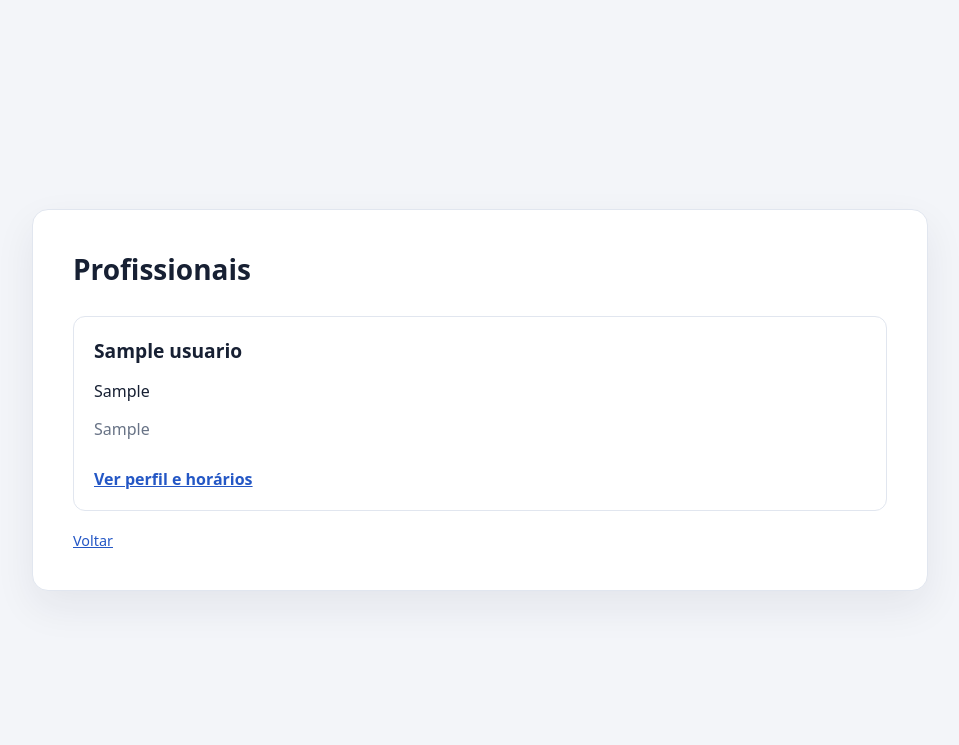
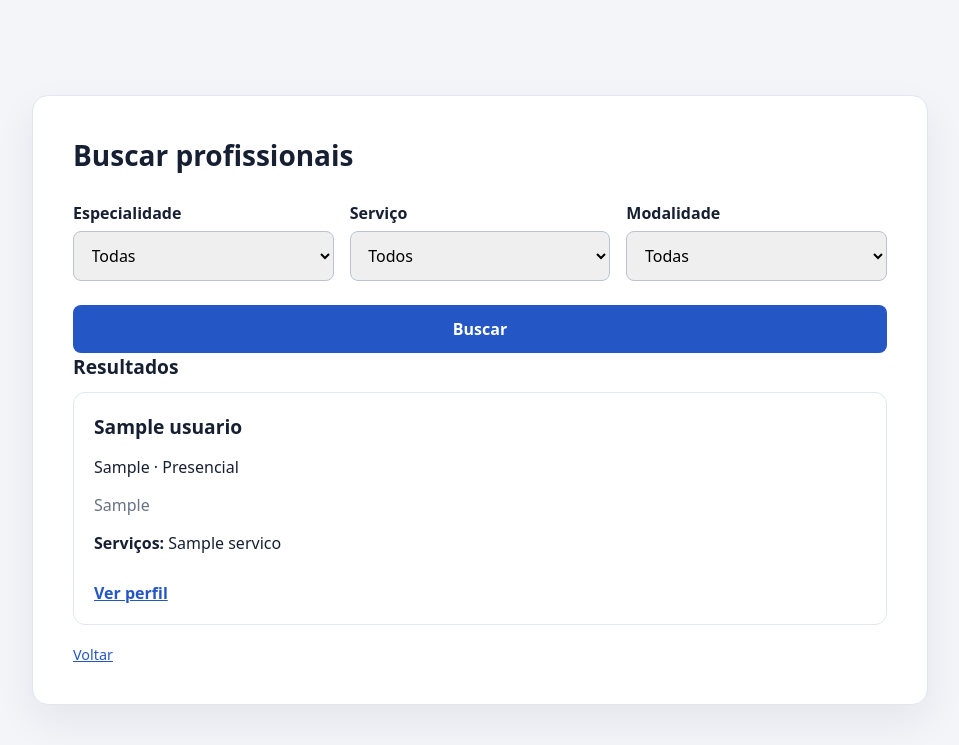
Before and after one commit to Projetos-de-Extensao/PBE_26.2_8002_I, a Django app: page /profissionais/ in a window 1280 px wide. Shown: the top 745 px of the page, without its empty margins (160-1119 px from the left). Run offline with Django 5.2, Linux system fonts and the light colour scheme; tables that the repository leaves empty hold one stand-in row (values such as "Sample post").

Commit message:
fiz a tela de busca dos profissionais

```diff
--- a/agendamento/admin.py
+++ b/agendamento/admin.py
@@ -92,6 +92,7 @@ class ProfissionalCreationForm(forms.ModelForm):
             "email",
             "nome",
             "especialidade",
+            "modalidade",
             "formacao",
             "apresentacao",
         )
@@ -117,6 +118,7 @@ class ProfissionalChangeForm(forms.ModelForm):
             "email",
             "nome",
             "especialidade",
+            "modalidade",
             "formacao",
             "apresentacao",
             "is_active",
@@ -127,8 +129,8 @@ class ProfissionalChangeForm(forms.ModelForm):
 class ProfissionalAdmin(admin.ModelAdmin):
     form = ProfissionalChangeForm
     add_form = ProfissionalCreationForm
-    list_display = ("nome", "email", "especialidade", "is_active")
-    list_filter = ("is_active", "especialidade")
+    list_display = ("nome", "email", "especialidade", "modalidade", "is_active")
+    list_filter = ("is_active", "especialidade", "modalidade")
     search_fields = ("nome", "email", "especialidade")
 
     def get_form(self, request, obj=None, **kwargs):
--- a/agendamento/models.py
+++ b/agendamento/models.py
@@ -125,7 +125,17 @@ class Cliente(Usuario):
 
 
 class Profissional(Usuario):
+    class Modalidade(models.TextChoices):
+        PRESENCIAL = "presencial", "Presencial"
+        ONLINE = "online", "Online"
+        HIBRIDO = "hibrido", "Híbrido"
+
     especialidade = models.CharField(max_length=150)
+    modalidade = models.CharField(
+        max_length=20,
+        choices=Modalidade.choices,
+        default=Modalidade.PRESENCIAL,
+    )
     formacao = models.TextField(blank=True)
     apresentacao = models.TextField(blank=True)
 
--- a/agendamento/templates/agendamento/base.html
+++ b/agendamento/templates/agendamento/base.html
@@ -35,6 +35,12 @@
 
       main.wide {
         width: min(100%, 56rem);
+      }
+
+      .filters-grid {
+        display: grid;
+        grid-template-columns: repeat(auto-fit, minmax(min(100%, 12rem), 1fr));
+        gap: 1rem;
       }
 
       h1 {
--- a/agendamento/templates/agendamento/cadastro.html
+++ b/agendamento/templates/agendamento/cadastro.html
@@ -8,7 +8,7 @@
       <div class="error" role="alert">{{ form.non_field_errors }}</div>
     {% endif %}
     {% for field in form %}
-      <div class="field"{% if field.name == "especialidade" %} id="especialidade-field"{% if form.data.papel != "profissional" %} hidden{% endif %}{% endif %}>
+      <div class="field"{% if field.name == "especialidade" or field.name == "modalidade" %} id="{{ field.name }}-field"{% if form.data.papel != "profissional" %} hidden{% endif %}{% endif %}>
         <label for="{{ field.id_for_label }}">{{ field.label }}</label>
         {{ field }}
         {% if field.errors %}
@@ -24,11 +24,14 @@
   <script>
     const papel = document.getElementById("id_papel");
     const especialidade = document.getElementById("especialidade-field");
+    const modalidade = document.getElementById("modalidade-field");
 
     function atualizarEspecialidade() {
       const profissional = papel.value === "profissional";
       especialidade.hidden = !profissional;
+      modalidade.hidden = !profissional;
       document.getElementById("id_especialidade").required = profissional;
+      document.getElementById("id_modalidade").required = profissional;
     }
 
     papel.addEventListener("change", atualizarEspecialidade);
--- a/agendamento/templates/agendamento/login.html
+++ b/agendamento/templates/agendamento/login.html
@@ -31,6 +31,7 @@
       <button type="submit">Entrar</button>
     </form>
     <nav class="options" aria-label="Opções de conta">
+      <a href="{% url 'profissionais' %}">Buscar profissionais</a>
       <a href="{% url 'cadastro' %}">Cadastrar</a>
       <a href="{% url 'password_reset' %}">Esqueci minha senha</a>
     </nav>
--- a/agendamento/templates/agendamento/profissional_list.html
+++ b/agendamento/templates/agendamento/profissional_list.html
@@ -1,26 +1,76 @@
 {% extends "agendamento/base.html" %}
-{% block title %}Profissionais{% endblock %}
+{% block title %}Buscar profissionais{% endblock %}
 {% block main_class %}wide{% endblock %}
 {% block content %}
-  <h1>Profissionais</h1>
+  <h1>Buscar profissionais</h1>
+  <form method="get" action="{% url 'profissionais' %}" aria-label="Filtros de busca">
+    <div class="filters-grid">
+      <div class="field">
+        <label for="id_especialidade">Especialidade</label>
+        <select id="id_especialidade" name="especialidade">
+          <option value="">Todas</option>
+          {% for especialidade in especialidades %}
+            <option value="{{ especialidade }}"{% if filtros.especialidade == especialidade %} selected{% endif %}>
+              {{ especialidade }}
+            </option>
+          {% endfor %}
+        </select>
+      </div>
+      <div class="field">
+        <label for="id_servico">Serviço</label>
+        <select id="id_servico" name="servico">
+          <option value="">Todos</option>
+          {% for servico in servicos_disponiveis %}
+            <option value="{{ servico }}"{% if filtros.servico == servico %} selected{% endif %}>
+              {{ servico }}
+            </option>
+          {% endfor %}
+        </select>
+      </div>
+      <div class="field">
+        <label for="id_modalidade">Modalidade</label>
+        <select id="id_modalidade" name="modalidade">
+          <option value="">Todas</option>
+          {% for valor, rotulo in modalidades %}
+            <option value="{{ valor }}"{% if filtros.modalidade == valor %} selected{% endif %}>
+              {{ rotulo }}
+            </option>
+          {% endfor %}
+        </select>
+      </div>
+    </div>
+    <button type="submit">Buscar</button>
+  </form>
+
+  <section aria-labelledby="resultados-heading">
+    <h2 id="resultados-heading">Resultados</h2>
     {% if profissionais %}
       <div class="cards">
         {% for profissional in profissionais %}
           <article class="card">
             <h2>{{ profissional.nome }}</h2>
-          <p>{{ profissional.especialidade }}</p>
+            <p>{{ profissional.especialidade }} · {{ profissional.get_modalidade_display }}</p>
             {% if profissional.apresentacao %}
               <p class="muted">{{ profissional.apresentacao|truncatewords:24 }}</p>
             {% endif %}
+            {% if profissional.servicos.all %}
+              <p><strong>Serviços:</strong>
+                {% for servico in profissional.servicos.all %}
+                  {% if not forloop.first %}, {% endif %}{{ servico.nome }}
+                {% endfor %}
+              </p>
+            {% endif %}
             <a class="text-link" href="{% url 'profissional_detail' profissional.pk %}">
-            Ver perfil e horários
+              Ver perfil
             </a>
           </article>
         {% endfor %}
       </div>
     {% else %}
-    <p>Nenhum profissional disponível no momento.</p>
+      <p>Nenhum profissional encontrado com esses filtros.</p>
     {% endif %}
+  </section>
+
   <nav class="options" aria-label="Navegação da conta">
     <a href="{% url 'login' %}">Voltar</a>
   </nav>
--- a/agendamento/views.py
+++ b/agendamento/views.py
@@ -193,6 +193,12 @@ class CadastroForm(forms.Form):
         required=False,
         widget=forms.TextInput(attrs={"autocomplete": "organization-title"}),
     )
+    modalidade = forms.ChoiceField(
+        label=_("Modalidade de atendimento"),
+        choices=Profissional.Modalidade.choices,
+        required=False,
+        initial=Profissional.Modalidade.PRESENCIAL,
+    )
     senha = forms.CharField(
         label=_("Senha"),
         strip=False,
@@ -219,6 +225,14 @@ class CadastroForm(forms.Form):
             self.add_error(
                 "especialidade",
                 _("Informe sua especialidade profissional."),
+            )
+        if (
+            cleaned_data.get("papel") == Perfil.Papel.PROFISSIONAL
+            and not cleaned_data.get("modalidade")
+        ):
+            self.add_error(
+                "modalidade",
+                _("Informe a modalidade de atendimento."),
             )
         senha = cleaned_data.get("senha")
         confirmar_senha = cleaned_data.get("confirmar_senha")
@@ -248,6 +262,7 @@ class CadastroForm(forms.Form):
             extra_fields["especialidade"] = self.cleaned_data[
                 "especialidade"
             ].strip()
+            extra_fields["modalidade"] = self.cleaned_data["modalidade"]
         return tipo_usuario.objects.create_user(
             email=self.cleaned_data["email"],
             password=self.cleaned_data["senha"],
@@ -277,9 +292,45 @@ class ProfissionalListView(ListView):
     template_name = "agendamento/profissional_list.html"
 
     def get_queryset(self):
-        return Profissional.objects.filter(is_active=True).prefetch_related(
+        queryset = Profissional.objects.filter(is_active=True).prefetch_related(
             "servicos"
         )
+        especialidade = self.request.GET.get("especialidade", "").strip()
+        servico = self.request.GET.get("servico", "").strip()
+        modalidade = self.request.GET.get("modalidade", "").strip()
+
+        if especialidade:
+            queryset = queryset.filter(especialidade__iexact=especialidade)
+        if servico:
+            queryset = queryset.filter(
+                servicos__nome__iexact=servico
+            ).distinct()
+        if modalidade:
+            queryset = queryset.filter(modalidade=modalidade)
+
+        return queryset
+
+    def get_context_data(self, **kwargs):
+        context = super().get_context_data(**kwargs)
+        profissionais_ativos = Profissional.objects.filter(is_active=True)
+        context["especialidades"] = (
+            profissionais_ativos.order_by("especialidade")
+            .values_list("especialidade", flat=True)
+            .distinct()
+        )
+        context["servicos_disponiveis"] = (
+            Servico.objects.filter(profissional__is_active=True)
+            .order_by("nome")
+            .values_list("nome", flat=True)
+            .distinct()
+        )
+        context["modalidades"] = Profissional.Modalidade.choices
+        context["filtros"] = {
+            "especialidade": self.request.GET.get("especialidade", "").strip(),
+            "servico": self.request.GET.get("servico", "").strip(),
+            "modalidade": self.request.GET.get("modalidade", "").strip(),
+        }
+        return context
 
 
 class ProfissionalDetailView(DetailView):
```
Also changed, not shown: agendamento/tests.py (+82 -0 lines), agendamento/migrations/0005_profissional_modalidade.py (added). Lines whose indentation alone changed are shown as unchanged.
